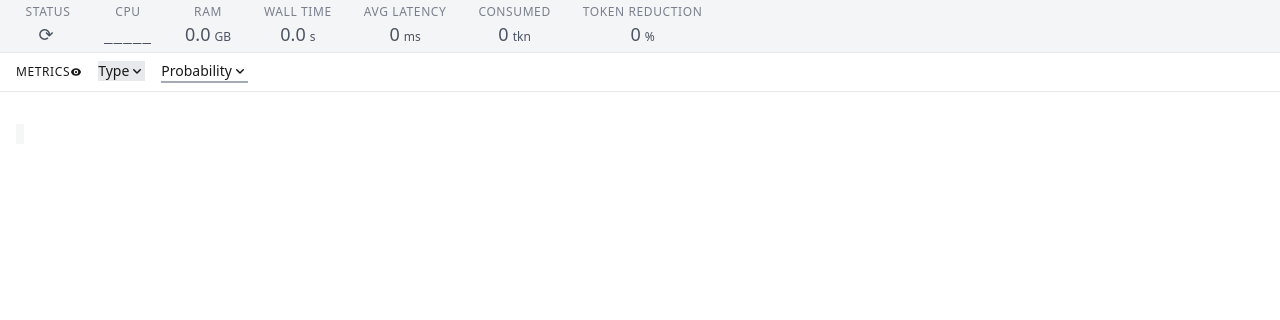
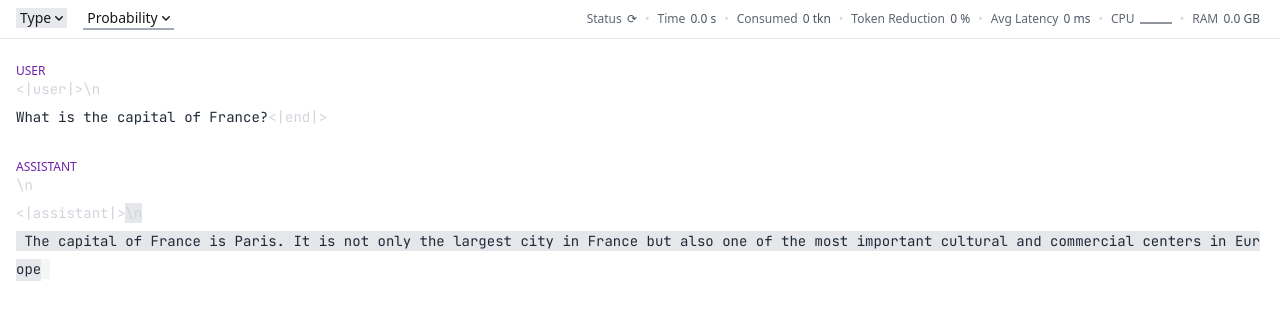
Before and after one commit to guidance-ai/guidance, a Svelte app in the folder client/graphpaper-inline/: page / in a window 1280 px wide. Shown: the top 320 px of the page. Built offline with nearby package versions, Linux system fonts and the light colour scheme.

Commit message:
Metrics now in same bar as controls for frontend.
Higher density, gives more space back to the token grid.

```diff
--- a/client/graphpaper-inline/package.json
+++ b/client/graphpaper-inline/package.json
@@ -35,6 +35,7 @@
         "d3-interpolate": "^3.0.1",
         "d3-scale": "^4.0.2",
         "d3-scale-chromatic": "^3.1.0",
-        "dompurify": "^3.1.7"
+        "dompurify": "^3.1.7",
+        "tailwind-scrollbar": "^4.0.0"
     }
 }
--- a/client/graphpaper-inline/src/App.svelte
+++ b/client/graphpaper-inline/src/App.svelte
@@ -32,6 +32,7 @@ For upcoming features, we won't be able to send all details over the wire, and w
   import Select from './Select.svelte';
   import { metricDefs } from './metrics';
   import type { MetricVal } from './interfaces';
+  import { mockNodeAttrs, mockGenTokens } from './mocks';
 
   interface AppState {
     textComponents: Array<NodeAttr>,
@@ -46,19 +47,20 @@ For upcoming features, we won't be able to send all details over the wire, and w
     tokenDetails: [],
     metrics: {
       'status': '⟳',
-      'cpu': [0.0, 0.0, 0.0, 0.0, 0.0],
+      // 'status': 'Done',
+      'wall time': 0,
+      'consumed': 0,
+      'token reduction': 0,
+      'avg latency': 0,
+      'cpu': [0., 0., 0., 0., 0.],
       'ram': 0,
-      'wall time': 0,
-      'avg latency': 0,
-      'consumed': 0,
-      'token reduction': 0
     },
     isCompleted: false,
     isError: false,
     requireFullReplay: false,
   };
-  // appState.textComponents = mockNodeAttrs;
-  // appState.tokenDetails = mockGenTokens;
+  appState.textComponents = mockNodeAttrs;
+  appState.tokenDetails = mockGenTokens;
 
   let showMetrics: boolean = true;
   let bgField: string = 'Type';
@@ -166,48 +168,22 @@ For upcoming features, we won't be able to send all details over the wire, and w
 <ResizeListener />
 <div class="w-full min-h-72">
   <nav class="sticky top-0 z-50 opacity-90">
-    <!-- Metric bar -->
-    {#if showMetrics}
-      <section class="w-full flex bg-gray-100 border-b border-gray-200 text-gray-500 justify-between">
-        <div class="pl-2 flex">
+    <section class="">
+      <div class="text-sm pt-2 pb-2 flex justify-between border-b border-gray-200">
+        <!-- Controls -->
+        <span class="flex mr-2">
+          <Select values={["None", "Type", "Probability", "Latency (ms)"]} classes="ml-4 pl-1 bg-gray-200"
+                  defaultValue={"Type"}
+                  on:select={(selected) => bgField = selected.detail} />
+          <Select values={["None", "Probability", "Latency (ms)"]} classes="border-b-2 pl-1 border-gray-400"
+                  defaultValue={"Probability"} on:select={(selected) => underlineField = selected.detail} />
+        </span>
+        <!-- Metrics -->
+        <span class="flex mr-4 text-gray-300 overflow-x-scroll scrollbar-thin scrollbar-track-gray-100 scrollbar-thumb-gray-200">
           {#each Object.entries(appState.metrics) as [name, value]}
             <MetricCard value={value} metricDef={metricDefs[name]} />
           {/each}
-        </div>
-      </section>
-    {/if}
-
-    <!-- Controls -->
-    <section>
-      <div class="text-sm pt-2 pb-2 flex border-b border-gray-200">
-        <div class="ml-4 mr-4 inline-flex justify-between items-center hover:bg-gray-700 hover:text-white"
-             tabindex="-1"
-             on:click={onMetricClick} on:keydown={doNothing} role="button">
-					<span class="text-xs inline-flex flex-col justify-center uppercase tracking-wider">
-						Metrics
-					</span>
-          {#if showMetrics}
-            <svg xmlns="http://www.w3.org/2000/svg" viewBox="0 0 16 16" fill="currentColor" class="size-3">
-              <path d="M8 9.5a1.5 1.5 0 1 0 0-3 1.5 1.5 0 0 0 0 3Z" />
-              <path fill-rule="evenodd"
-                    d="M1.38 8.28a.87.87 0 0 1 0-.566 7.003 7.003 0 0 1 13.238.006.87.87 0 0 1 0 .566A7.003 7.003 0 0 1 1.379 8.28ZM11 8a3 3 0 1 1-6 0 3 3 0 0 1 6 0Z"
-                    clip-rule="evenodd" />
-            </svg>
-          {:else}
-            <svg xmlns="http://www.w3.org/2000/svg" viewBox="0 0 16 16" fill="currentColor" class="size-3">
-              <path fill-rule="evenodd"
-                    d="M3.28 2.22a.75.75 0 0 0-1.06 1.06l10.5 10.5a.75.75 0 1 0 1.06-1.06l-1.322-1.323a7.012 7.012 0 0 0 2.16-3.11.87.87 0 0 0 0-.567A7.003 7.003 0 0 0 4.82 3.76l-1.54-1.54Zm3.196 3.195 1.135 1.136A1.502 1.502 0 0 1 9.45 8.389l1.136 1.135a3 3 0 0 0-4.109-4.109Z"
-                    clip-rule="evenodd" />
-              <path
-                d="m7.812 10.994 1.816 1.816A7.003 7.003 0 0 1 1.38 8.28a.87.87 0 0 1 0-.566 6.985 6.985 0 0 1 1.113-2.039l2.513 2.513a3 3 0 0 0 2.806 2.806Z" />
-            </svg>
-          {/if}
-        </div>
-        <Select values={["None", "Type", "Probability", "Latency (ms)"]} classes="bg-gray-200"
-                defaultValue={"Type"}
-                on:select={(selected) => bgField = selected.detail} />
-        <Select values={["None", "Probability", "Latency (ms)"]} classes="border-b-2 border-gray-400"
-                defaultValue={"Probability"} on:select={(selected) => underlineField = selected.detail} />
+        </span>
       </div>
     </section>
   </nav>
--- a/client/graphpaper-inline/src/MetricCard.svelte
+++ b/client/graphpaper-inline/src/MetricCard.svelte
@@ -1,7 +1,7 @@
 <!-- Each metric is displayed as a card. -->
 <script lang="ts">
-    import Minibar from "./Minibar.svelte";
-    import { type MetricDef, type MetricVal} from "./interfaces";
+  import { type MetricDef, type MetricVal } from './interfaces';
+  import Sparkline from './Sparkline.svelte';
 
   export let metricDef: MetricDef;
   export let value: MetricVal;
@@ -9,20 +9,39 @@
   const minibarPadding = {
     'left': 0,
     'right': 0,
-        'top': 4,
-        'bottom': 0,
+    'top': 5,
+    'bottom': 3
   };
 </script>
 
-<div class={`flex flex-col items-center py-1 px-4 hover:bg-gray-700 group`}>
-    <div class={`uppercase tracking-wider text-xs text-gray-500 group-hover:text-gray-100 whitespace-nowrap`}>{metricDef.name}</div>
+<style>
+    .dot-divider:not(:last-child)::after {
+        content: "•"; /* Dot separator */
+        color: #d1d5db; /* Dot color */
+        margin-left: 0.5rem;
+    }
+</style>
+
+<span class={`dot-divider flex items-center text-xs whitespace-nowrap px-1`}>
+    <span>
         {#if value.constructor === Array}
-        <Minibar values={value} svgClass={"w-12 h-6"} rectClass={`fill-gray-700 group-hover:fill-gray-100`} padding={minibarPadding}/>
+            <span class={`text-gray-600 whitespace-nowrap pr-[0.125rem]`}>{metricDef.name}</span>
+            <Sparkline values={value} svgClass={"w-8 h-4 inline"} padding={minibarPadding} />
         {:else}
+            <span class={`text-gray-600 whitespace-nowrap pr-[0.125rem]`}>{metricDef.name}</span>
             {#if typeof value === "number"}
-            <div class={`min-w-12 text-center text-lg text-gray-700 group-hover:text-gray-100`}>{value.toFixed(metricDef.precision)}<span class="text-xs pl-1">{metricDef.units}</span></div>
+                <span class={`font-medium text-gray-700 `}>{value.toFixed(metricDef.precision)}
+                  {#if metricDef.units !== ''}
+                    <span class="">{metricDef.units}</span>
+                  {/if}
+                </span>
             {:else}
-            <div class={`min-w-12 text-center text-lg text-gray-700 group-hover:text-gray-100`}>{value}<span class="text-xs pl-1">{metricDef.units}</span></div>
+                <span class={`font-medium text-center text-gray-700 `}>{value}
+                  {#if metricDef.units !== ''}
+                    <span class="">{metricDef.units}</span>
+                  {/if}
+                </span>
           {/if}
         {/if}
-</div>
+    </span>
+</span>
--- /dev/null
+++ b/client/graphpaper-inline/src/Sparkline.svelte
@@ -0,0 +1,49 @@
+<!-- Sparkline for tracking distributions or values over time scaled from 0 to 1. -->
+
+<script lang="ts">
+  import { scaleLinear } from 'd3-scale';
+
+  export let values;
+  export let svgClass: string;
+  export let padding = {
+    'left': 0,
+    'right': 0,
+    'top': 0,
+    'bottom': 0
+  };
+  $: typedValues = values as Array<number>;
+
+  let height = 0;
+  let width = 0;
+  $: xScale = scaleLinear()
+    .domain([0, typedValues.length-1])
+    .range([padding.left, padding.left + width - padding.right]);
+
+  $: yScale = scaleLinear()
+    .domain([0, 1])
+    .range([height - padding.top, padding.bottom]);
+
+  $: pathData = typedValues.map((v, i) => ({
+    x: xScale(i),
+    y: yScale(v),
+  }))
+  $: {
+    console.log(values);
+    console.log(typedValues);
+    console.log(pathData);
+    console.log(height);
+    console.log(width);
+  }
+</script>
+
+<div class="inline-block font-medium text-gray-700" bind:clientHeight={height} bind:clientWidth={width}>
+  <svg class={svgClass}>
+    <g>
+      <path d="{pathData.map((v, i) => `${i === 0 ? 'M' : 'L'} ${v.x} ${v.y}`).join(' ')}" fill="none" stroke-width="1.25" stroke="#374151"/>
+      <!--{#each typedValues as val, i}-->
+      <!--  <rect x={xScale(i)} y={yScale(Math.max(val, minVal))} width={barWidth-1}-->
+      <!--        height={yScale(0) - yScale(Math.max(val, minVal))} class={rectClass}></rect>-->
+      <!--{/each}-->
+    </g>
+  </svg>
+</div>
--- a/client/graphpaper-inline/src/metrics.ts
+++ b/client/graphpaper-inline/src/metrics.ts
@@ -4,63 +4,63 @@ import type { MetricDef } from './interfaces';
 
 export const metricDefs: Record<string, MetricDef> = {
   'status': {
-    name: 'status',
+    name: 'Status',
     units: '',
     description: 'Determines whether engine is running, completed or in error.',
     isScalar: true,
     precision: 0
   },
   'cpu': {
-    name: 'cpu',
+    name: 'CPU',
     units: '%',
     description: 'Average utilization across CPU cores.',
     isScalar: false,
     precision: 1
   },
   'gpu': {
-    name: 'gpu',
+    name: 'GPU',
     units: '%',
     description: 'Average utilization across GPUs.',
     isScalar: false,
     precision: 1
   },
   'ram': {
-    name: 'ram',
+    name: 'RAM',
     units: 'GB',
     description: 'Utilization of RAM.',
     isScalar: true,
     precision: 1
   },
   'vram': {
-    name: 'vram',
+    name: 'VRAM',
     units: 'GB',
     description: 'Utilization of video RAM.',
     isScalar: true,
     precision: 1
   },
   'wall time': {
-    name: 'wall time',
+    name: 'Time',
     units: 's',
     description: 'Time taken from initial display to engine completion.',
     isScalar: true,
     precision: 1
   },
   'avg latency': {
-    name: 'avg latency',
+    name: 'Avg Latency',
     units: 'ms',
     description: 'Average roundtrip latency per token',
     isScalar: true,
     precision: 0
   },
   'consumed': {
-    name: 'consumed',
+    name: 'Consumed',
     units: 'tkn',
     description: 'Total tokens consumed by language model.',
     isScalar: true,
     precision: 0
   },
   'token reduction': {
-    name: 'token reduction',
+    name: 'Token Reduction',
     units: '%',
     description: 'Total tokens consumed by language model divided by total tokens.',
     isScalar: true,
--- a/client/graphpaper-inline/tailwind.config.js
+++ b/client/graphpaper-inline/tailwind.config.js
@@ -16,5 +16,7 @@ module.exports = {
       }
     }
   },
-  plugins: [],
+  plugins: [
+    require('tailwind-scrollbar'),
+  ],
 }
```
Also changed, not shown: client/graphpaper-inline/src/Minibar.svelte (+4 -3 lines), 2 other files (tests, documents, lock files or other folders). Lines whose indentation alone changed are shown as unchanged.
